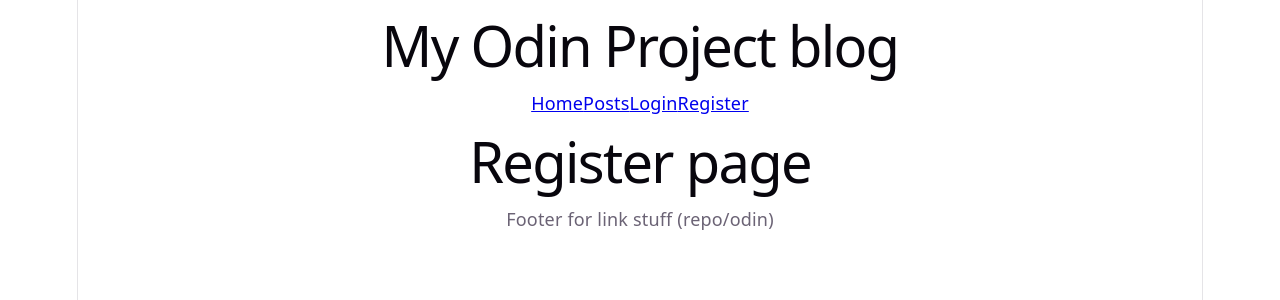
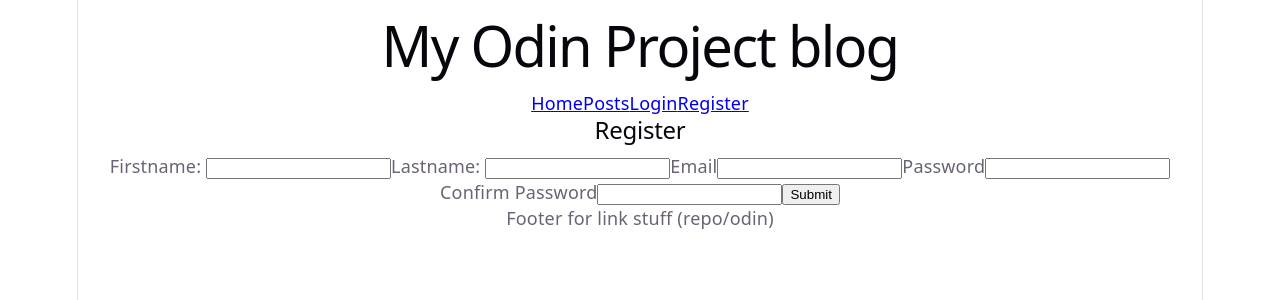
Before and after one commit to Aurel-Charles/Project-Blog-API-CLIENT-TOP, a React (Vite) app: page /register in a window 1280 px wide. Shown: the top 300 px of the page. Built offline with nearby package versions, Linux system fonts and the light colour scheme; no server answers.

Commit message:
add token to the bearer auth in th request headers

```diff
--- a/src/App.jsx
+++ b/src/App.jsx
@@ -2,16 +2,17 @@
 import { Outlet } from 'react-router'
 import { Header } from './components/Header'
 import { Footer } from './components/Footer'
+import { useState } from 'react'
 
 function App() {
-
+  const [token, setToken] = useState(()=> localStorage.getItem("token"))
 
   return (
     <>
-    <Header/>
+    <Header token={token} setToken= {setToken} />
 
     <main>
-      <Outlet/>
+      <Outlet context={{token, setToken}} />
     </main>
 
     <Footer/>
--- a/src/api/api.js
+++ b/src/api/api.js
@@ -1,14 +1,25 @@
-const base_URL= import.meta.env.VITE_API_URL
 
 export async function apiFetch(path, method = "GET", body) {
+        const base_URL= import.meta.env.VITE_API_URL
+        const token = localStorage.getItem('token')
+        const headers = {
+            "Content-Type": "application/json",
+        }
+        if (token) {
+            headers.Authorization = `Bearer ${token}`
+        }
+
+        // fetch with all constant managed
         const res = await fetch(base_URL+path, {
             method: method,
             body: JSON.stringify(body),
-            headers: {"Content-Type": "application/json"}
+            headers: headers
         })
         if (!res.ok) {
-            const errorbody = await res.json()
-            throw new Error(`HTTP error ${res.status} : ${errorbody.error}`)
+            const data = await res.json()
+            const error = new Error(`HTTP error ${res.status} : ${data.error}`)
+            error.errors = data.errors
+            throw error
         }
         const data = await res.json()
         return data
--- a/src/components/Header.jsx
+++ b/src/components/Header.jsx
@@ -1,6 +1,13 @@
-import { Link } from "react-router";
+import { Link, useNavigate} from "react-router";
 
-export function Header() {
+export function Header({token, setToken}) {
+    const navigate = useNavigate()
+    function logout() {
+        localStorage.removeItem("token")
+        setToken(null)
+        navigate('/')
+    }
+
     return(
         <header>
         <h1>My Odin Project blog</h1>
@@ -8,8 +15,15 @@
         <nav>
           <Link to="/">Home</Link>
           <Link to="/posts">Posts</Link>
-          <Link to="/login">Login</Link>
-          <Link to="/register">Register</Link>
+          {token ?
+            <button onClick={logout}>Logout</button>
+          :
+            <>
+            <Link to="/login">Login</Link>
+            <Link to="/register">Register</Link>
+            </>
+           }
+
         </nav>
       </header>
     )
--- a/src/pages/Login.jsx
+++ b/src/pages/Login.jsx
@@ -1,8 +1,9 @@
 import { useState } from "react"
 import { apiFetch } from "../api/api"
-import { useNavigate } from "react-router"
+import { useNavigate, useOutletContext } from "react-router"
 
 export function Login() {
+    const {setToken} = useOutletContext()
     const navigate = useNavigate()
     const [email,  setEmail] = useState("")
     const [password,  setPassword] = useState("")
@@ -21,6 +22,7 @@
             try {
                 const data = await apiFetch(`/auth/login`, "POST", body)
                 localStorage.setItem("token" , data.token)
+                setToken(data.token)
                 navigate("/")
             } catch (error) {
                 console.error(error)
--- a/src/pages/Register.jsx
+++ b/src/pages/Register.jsx
@@ -1,37 +1,67 @@
 import { useState } from "react"
+import { apiFetch } from "../api/api"
+import { useNavigate, useOutletContext } from "react-router"
 
-export function Rgister() {
-    const [firstname,  setFirstname] = useState(null)
-    const [lastname,  setLastname] = useState(null)
-    const [email,  setEmail] = useState(null)
-    const [password,  setPassword] = useState(null)
-    const [confirmPassword,  setConfirmPassword] = useState(null)
+export function Register() {
+    const {setToken} = useOutletContext()
+    const navigate = useNavigate()
 
-
-    console.log(firstname);
-    console.log(lastname);
-    console.log(email);
-    console.log(password);
-    console.log(confirmPassword);
+    const [firstname,  setFirstname] = useState("")
+    const [lastname,  setLastname] = useState("")
+    const [email,  setEmail] = useState("")
+    const [password,  setPassword] = useState("")
+    const [confirmPassword,  setConfirmPassword] = useState("")
+    const [error, setError] = useState(null)
 
     function storeValue(setValue, e) {
         setValue(e.target.value)
     }
 
+    function submitRegister(e) {
+        e.preventDefault()
+        const body = {firstname, lastname, email, password, confirmPassword}
+        setError(null)
+        async function fetchToken(body) {
+            try {
+                const data = await apiFetch("/auth/register", "POST", body)
+                localStorage.setItem("token", data.token)
+                setToken(data.token)
+                navigate('/')
+            } catch (error) {
+                console.error(error)
+                setError(error)
+            }
+        }
+        fetchToken(body)
+    }
+
     return (
         <>
-        <h2>Login</h2>
-        <form>
+        <h2>Register</h2>
+        {error && (
+            error.errors ? (
+                <ul>
+                {error.errors.map((err, index) => (
+                    <li key={index}>{err.msg}</li>
+                ))}
+                </ul>
+            ) : (
+                <p>{error.message}</p>
+            )
+        )}
+        <form onSubmit={submitRegister}>
             <label htmlFor="firstname">Firstname: </label>
-            <input type="text" name="firstname" id="firstname" onChange={(e)=> storeValue(setFirstname, e)}/>
+            <input type="text" name="firstname" id="firstname" onChange={(e)=> storeValue(setFirstname, e)} value={firstname} />
             <label htmlFor="lastname">Lastname: </label>
-            <input type="text" name="lastname" id="lastname" onChange={(e)=> storeValue(setLastname, e)} />
+            <input type="text" name="lastname" id="lastname" onChange={(e)=> storeValue(setLastname, e)} value={lastname}/>
             <label htmlFor="email">Email</label>
-            <input type="email" name="email" id="email" onChange={(e)=> storeValue(setEmail, e)}/>
+            <input type="email" name="email" id="email" onChange={(e)=> storeValue(setEmail, e)} value={email}/>
             <label htmlFor="password">Password</label>
-            <input type="password" name="password" id="password" onChange={(e)=> storeValue(setPassword, e)}/>
-            <label htmlFor="password">Confirm Password</label>
-            <input type="password" name="confirmPassword" id="confirmPassword" onChange={(e)=> storeValue(setConfirmPassword, e)} />
+            <input type="password" name="password" id="password" onChange={(e)=> storeValue(setPassword, e)} value={password}/>
+            <label htmlFor="confirmPassword">Confirm Password</label>
+            <input type="password" name="confirmPassword" id="confirmPassword" onChange={(e)=> storeValue(setConfirmPassword, e)} value={confirmPassword}/>
+
+            <button type="submit">Submit</button>
         </form>
         </>
     )
--- a/src/routes.jsx
+++ b/src/routes.jsx
@@ -2,6 +2,7 @@
 import { Home } from "./pages/Home";
 import { Login } from "./pages/Login";
 import { Posts } from "./pages/Posts";
+import { Register } from "./pages/Register";
 import { SinglePost } from "./pages/SinglePost";
 
 export const routes = [
@@ -13,7 +14,7 @@
         {path : "posts",element : <Posts/> },
         {path : "posts/:postId",element : <SinglePost/> },
         {path : "login",element : <Login/> },
-        {path : "register",element : <h1>Register page</h1> },
+        {path : "register",element : <Register/> },
         {path : "*",element : <h1>Error page</h1> },
       ]
     }
```
